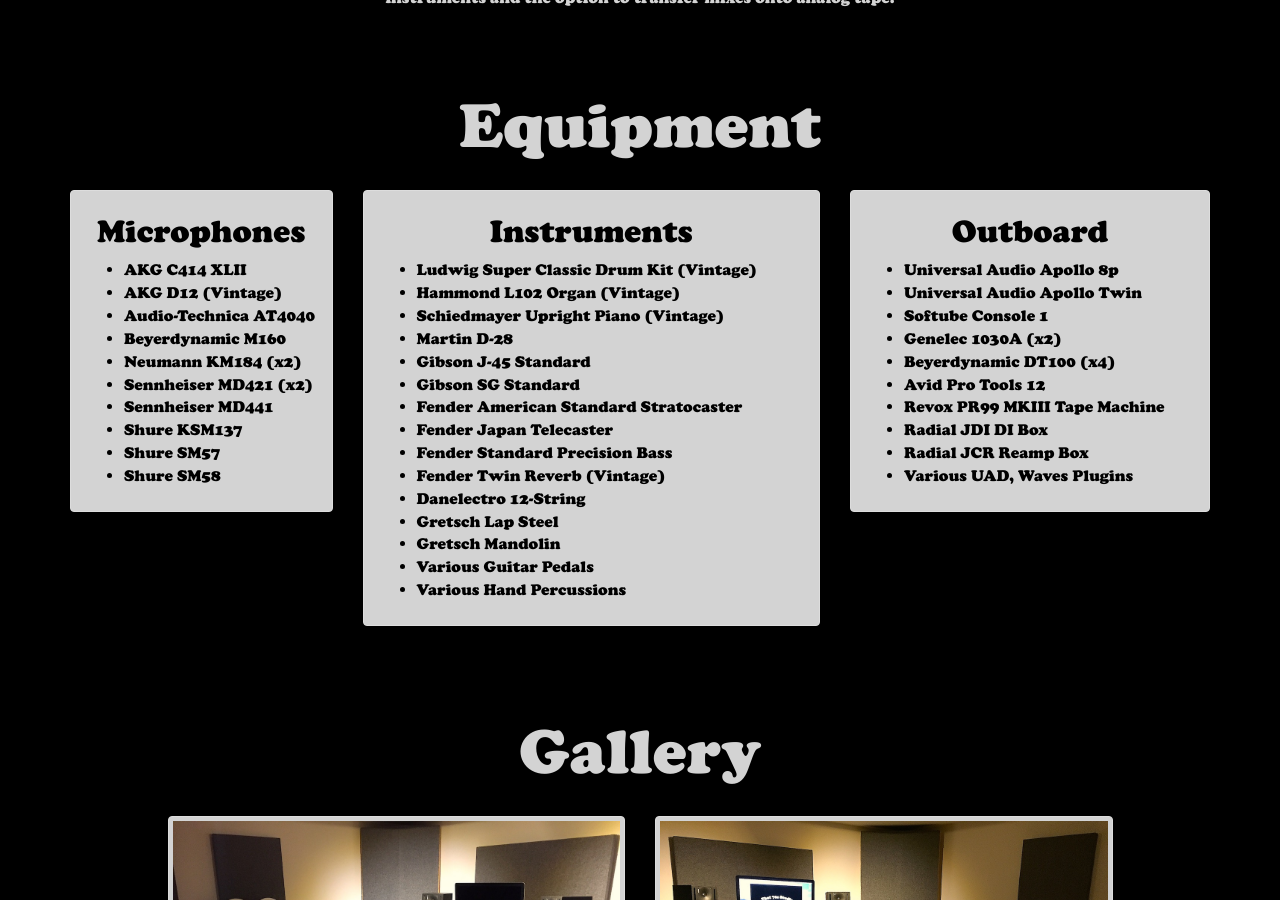
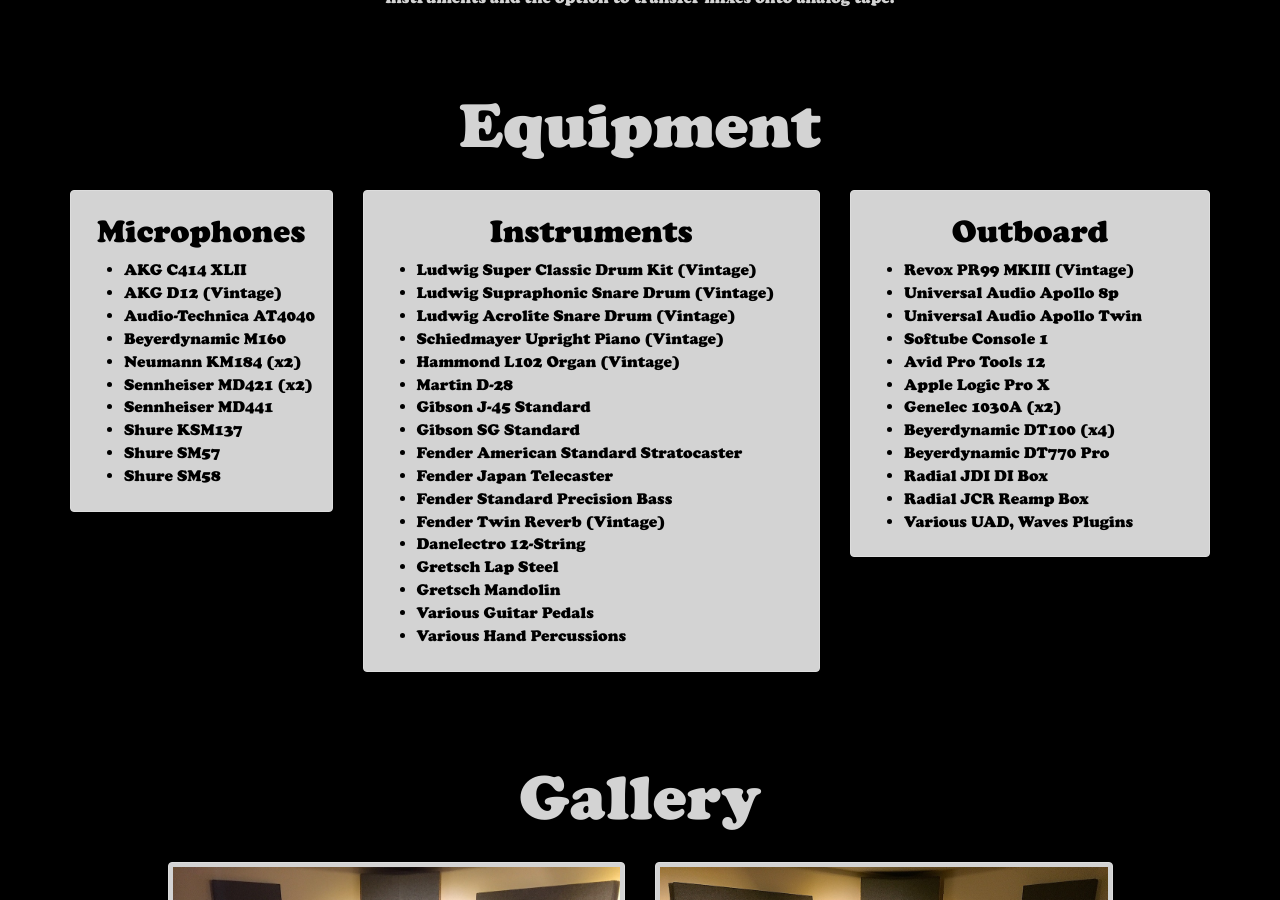
Before and after one commit to that70sstudio/that70sstudio.github.io, a Jekyll site: the page built from index.html, in a window 1280 px wide and 900 px high, scrolled down 789 px. Built offline with Jekyll 4.4.1, drawn with Linux system fonts in a browser that asks for light colours.

Commit message:
Update equipment.yml

```diff
--- a/_data/equipment.yml
+++ b/_data/equipment.yml
@@ -14,8 +14,10 @@
 instruments:
 
   - Ludwig Super Classic Drum Kit (Vintage)
+  - Ludwig Supraphonic Snare Drum (Vintage)
+  - Ludwig Acrolite Snare Drum (Vintage)
+  - Schiedmayer Upright Piano (Vintage)
   - Hammond L102 Organ (Vintage)
-  - Schiedmayer Upright Piano (Vintage)
   - Martin D-28
   - Gibson J-45 Standard
   - Gibson SG Standard
@@ -31,13 +33,15 @@
 
 outboard:
 
+  - Revox PR99 MKIII (Vintage)
   - Universal Audio Apollo 8p
   - Universal Audio Apollo Twin
   - Softube Console 1
+  - Avid Pro Tools 12
+  - Apple Logic Pro X
   - Genelec 1030A (x2)
   - Beyerdynamic DT100 (x4)
-  - Avid Pro Tools 12
-  - Revox PR99 MKIII Tape Machine
+  - Beyerdynamic DT770 Pro
   - Radial JDI DI Box
   - Radial JCR Reamp Box
   - Various UAD, Waves Plugins
```
